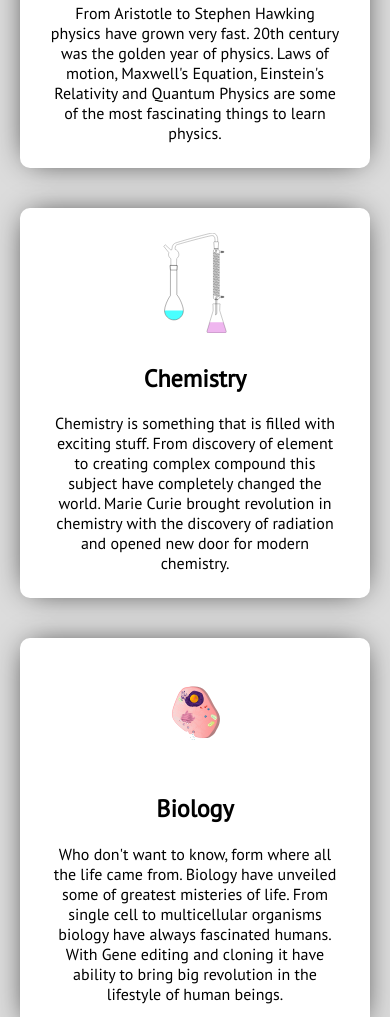
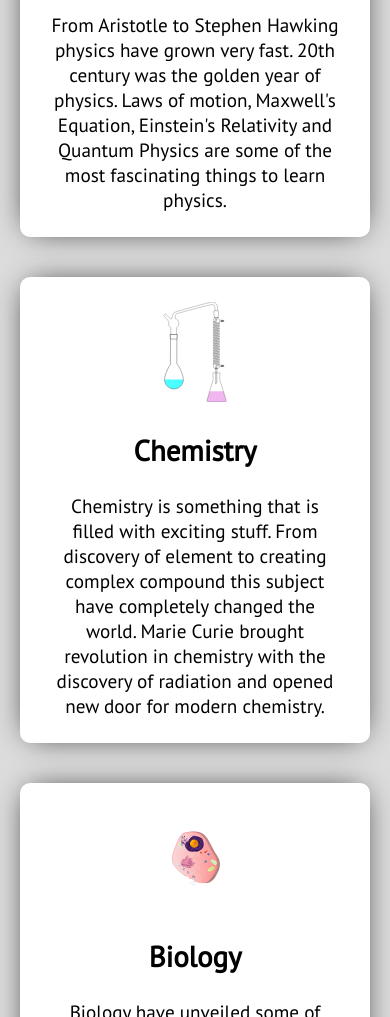
Before and after one commit to prathu9/animated-template, a plain HTML site: page index.html in a window 390 px wide. Shown: the part 983-2000 px from the top of the page. Drawn offline with Linux system fonts and the light colour scheme.

Commit message:
Minor fix

```diff
--- a/index.html
+++ b/index.html
@@ -41,7 +41,7 @@
             <img src="images/cell.svg" alt="cell" class="biology-img">
             <h1>Biology</h1>
             <span>
-                Who don't want to know, form where all the life came from. Biology have unveiled some of greatest misteries of life. From single cell to multicellular organisms biology have always fascinated humans. With Gene editing and cloning it have ability to bring big revolution in the lifestyle of human beings.
+                Biology have unveiled some of greatest misteries of life. From single cell to multicellular organisms biology have always fascinated humans. With Gene editing and cloning it have ability to bring big revolution in the lifestyle of human beings.
             </span>
         </div>
     </section>
--- a/style.css
+++ b/style.css
@@ -246,6 +246,7 @@ svg{
     .about-section div:nth-child(3){
         top:0;
         width:90%;
+        font-size:1.2rem;
     }
 
     .science-description1 h1{
```
